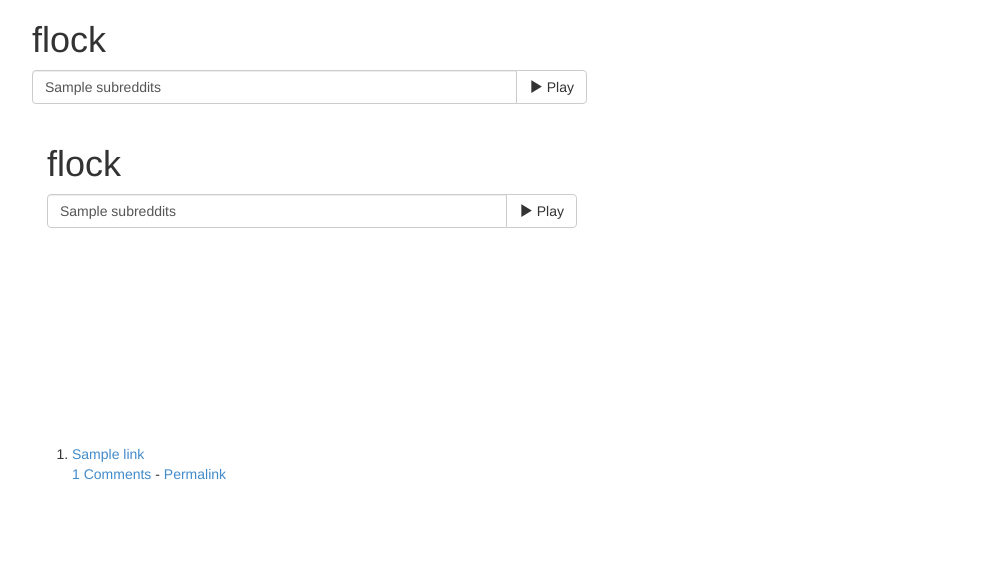
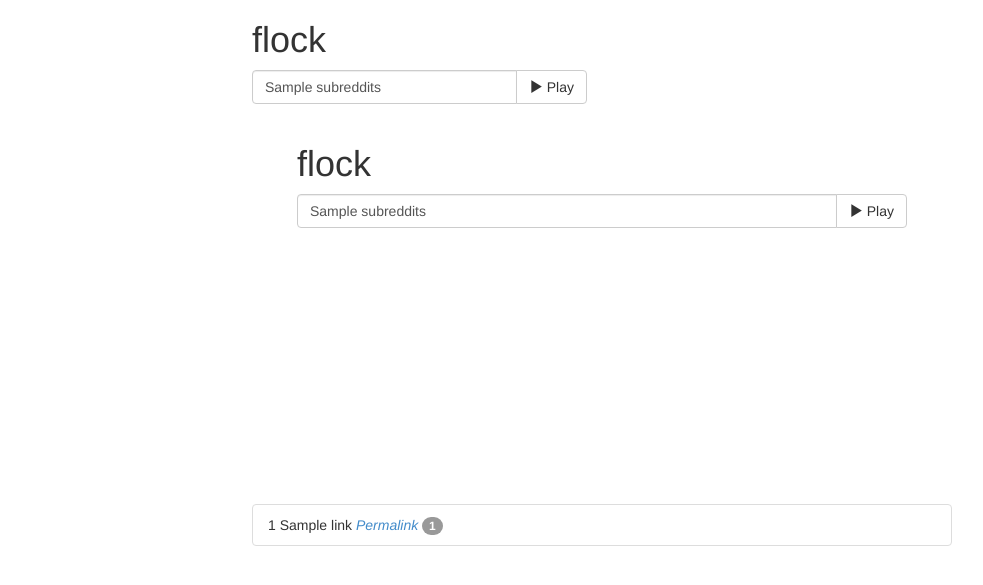
Before and after one commit to rblstr/flock, a Flask app: template templates/front.html in a window 1280 px wide. Shown: the top 585 px of the page, without its empty margins (38-1021 px from the left). Run offline with Flask 2, Linux system fonts and the light colour scheme; the template is opened without the code that fills it: most values are stand-ins (such as "Sample title", 1, 10 or a date in 2020).

Commit message:
Style results page somewhat
- Nowhere near done, but probably all I can do tonight
- Most changes to the front.html, adding some bootstrap classes to things

```diff
--- /dev/null
+++ b/static/css/flock.css
@@ -0,0 +1,41 @@
+.italic
+{
+	font-style: italic;
+}
+
+.table
+{
+	display:table;
+}
+
+.table-row
+{
+	display:table-row;
+}
+
+.table-cell
+{
+	display:table-cell;
+}
+
+/* Specific Styles */
+.container
+{
+	max-width: 730px;
+}
+
+.player
+{
+	display:block;
+	width:640px;
+	margin:0 auto;
+}
+
+.track > div
+{
+	display:inline-block;
+}
+
+.playNumber
+{
+}
--- a/templates/front.html
+++ b/templates/front.html
@@ -43,14 +43,23 @@
 				<span>{{error}}</span>
 			</form>
 			<br/>
-			<iframe id="player" type="text/html" width="560" height="315" src="{{youtube_url}}" frameborder="0" allowfullscreen></iframe>
+			<iframe id="player" class="player" type="text/html" width="640" height="360" src="{{youtube_url}}" frameborder="0" allowfullscreen></iframe>
 			<br/>
-			<ol>
+
+			<!-- The list of tracks and such -->
+			<ul class="list-group">
 				{% for link in links %}
-					<li>
-					<a href="javascript:player.playVideoAt({{links.index(link)}});">{{link.get("title")}}</a>
-					<br>
-					<a href="{{link.get("permalink")}}">{{link.get("num_comments")}} Comments</a> - <a href="{{link.get("url")}}">Permalink</a>
+					<li class="list-group-item track" data-playNum="{{ loop.index0 }}">
+						<div class="playNumber playTrack">
+							{{ loop.index }}
+						</div>
+						<div class="playTrack">
+							{{ link.get("title") }}
+						</div>
+						<div class="">
+							<a class="italic permalink" href="{{ link.get("url") }}">Permalink</a>
+							<a class="comments badge" href="{{ link.get("permalink") }}">{{link.get("num_comments")}}</a>
+						</div>
 					</li>
 				{% endfor %}
 			</ol>
```
